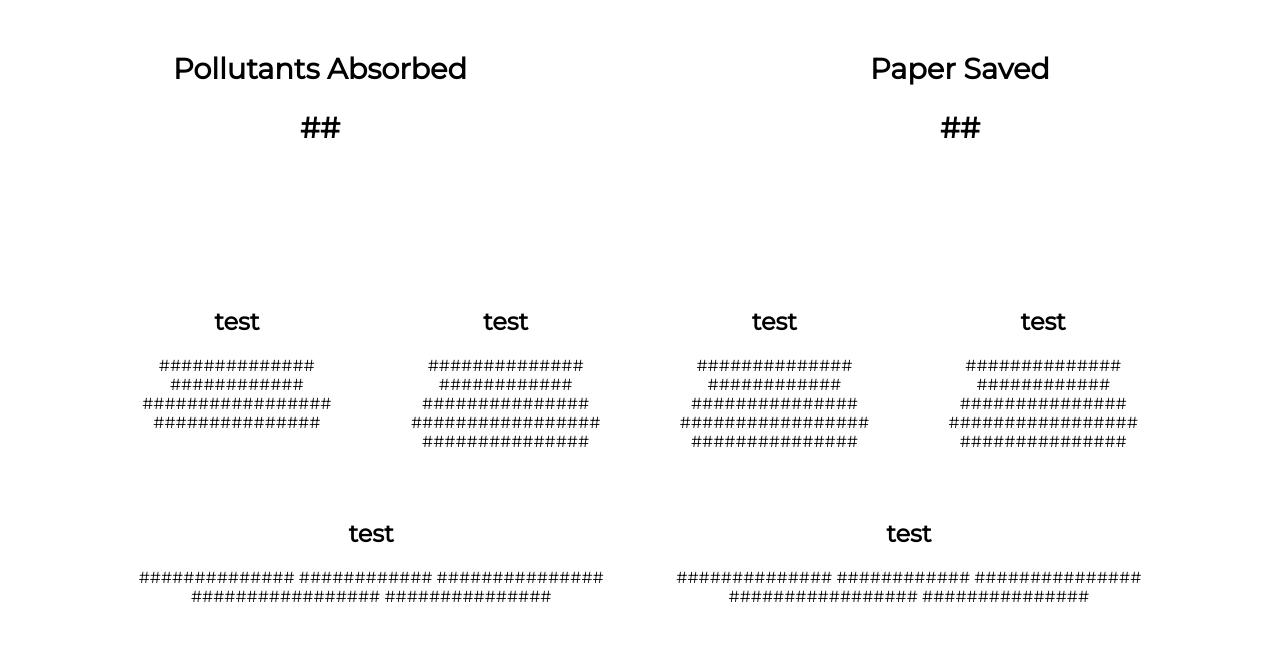
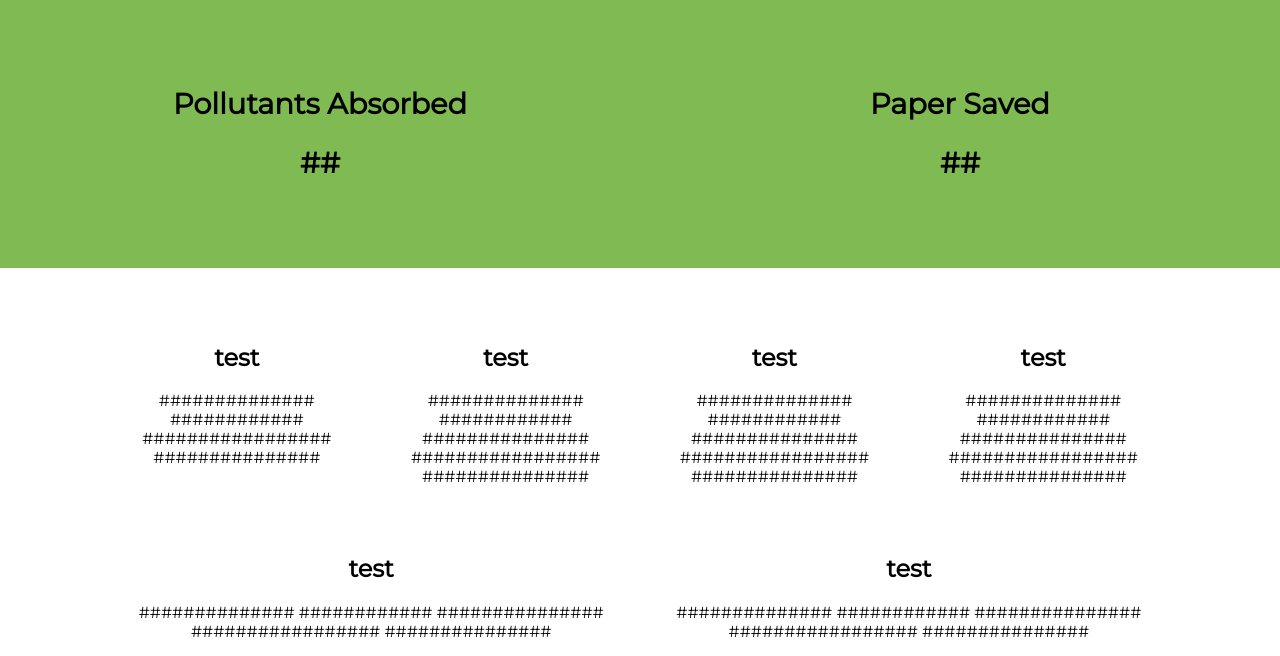
Before and after one commit to tree-plenish/map, a Flask app: page /analytics in a window 1280 px wide. Shown: the part 264-920 px from the top of the page. Run offline with Flask 2, Linux system fonts and the light colour scheme.

Commit message:
Formatting analytics stats

```diff
--- a/static/css/main.css
+++ b/static/css/main.css
@@ -57,8 +57,9 @@ a{
     color: white;
 }
 #main-header h1{
-    padding: 5%;
+    padding: 6%;
     margin: 0;
+    font-size: 2.5em;
     background-color: rgba(54, 83, 79, 0.678);
 }
 
@@ -241,3 +242,10 @@ hr{
        padding: 5%
     }
 }
+.large-stats div{
+    padding: 5%;
+    font-size: 1.2em;
+}
+.large-stats{
+    background-color: #80ba52;
+}
--- a/templates/analytics.html
+++ b/templates/analytics.html
@@ -60,8 +60,8 @@
     <div id="main-header">
         <h1>Analytics</h1>
     </div>
-    <div class="split">
-        <div class="half">
+    <div class="split large-stats">
+        <div class="half" >
             <h2>Pollutants Absorbed</h2>
             <h2>##</h2>
         </div>
```
